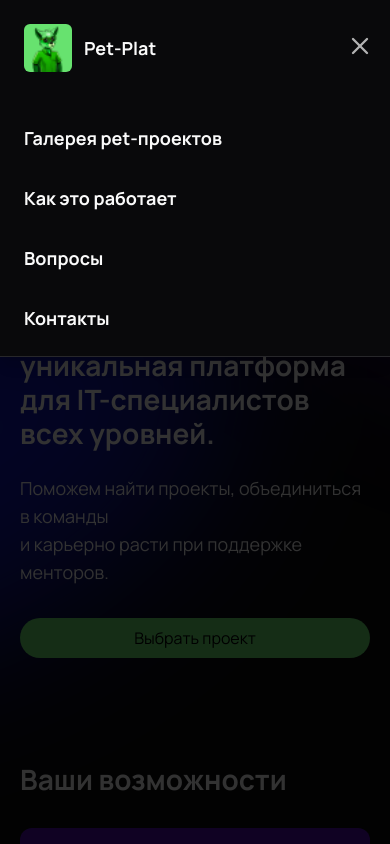
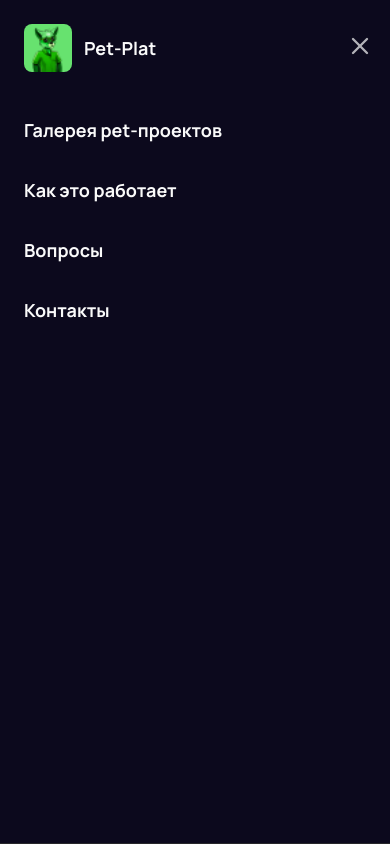
Before and after one commit to Pet-Plat/Pet-Platform-Front, a React (Vite) app: page / in a window 390 px wide. Both pictures are taken after a click on the icon 354 px from the left and 53 px from the top of the page. Shown: the top 844 px of the page. Built offline with nearby package versions, Linux system fonts and the light colour scheme.

Commit message:
fix: navbar colors

```diff
--- a/src/components/landing/navbar/NavBar.tsx
+++ b/src/components/landing/navbar/NavBar.tsx
@@ -47,7 +47,7 @@ const NavBar = () => {
                 <SheetTitle className={"flex gap-3 items-center"}>
                   <div
                     className={
-                      "w-12 h-12 bg-green rounded-md flex justify-center"
+                      "w-12 h-12 bg-green rounded-lg flex justify-center"
                     }
                   >
                     <img
@@ -58,7 +58,7 @@ const NavBar = () => {
                   Pet-Plat
                 </SheetTitle>
               </SheetHeader>
-              <div className={"flex flex-col gap-8 mt-5"}>
+              <div className={"flex flex-col gap-8 mt-3"}>
                 {navBarLinks.map((link) => (
                   <a className={"font-bold text-lg"}>{link.name}</a>
                 ))}
--- a/src/components/ui/custom/sheet.landing.tsx
+++ b/src/components/ui/custom/sheet.landing.tsx
@@ -59,7 +59,7 @@ const SheetContent = React.forwardRef<
     <SheetOverlay />
     <SheetPrimitive.Content
       ref={ref}
-      className={cn(sheetVariants({ side }), className)}
+      className={cn(sheetVariants({ side }), className, "h-full bg-darkblue")}
       {...props}
     >
       {children}
```
